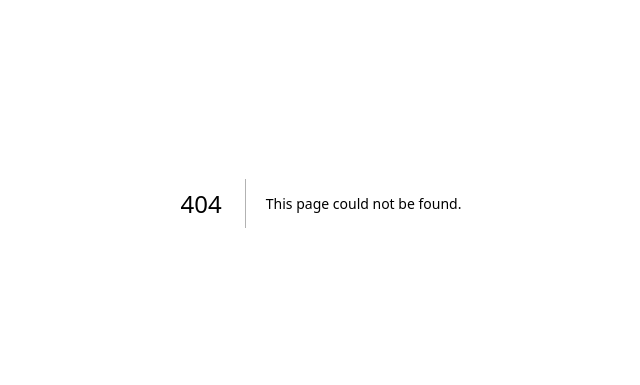
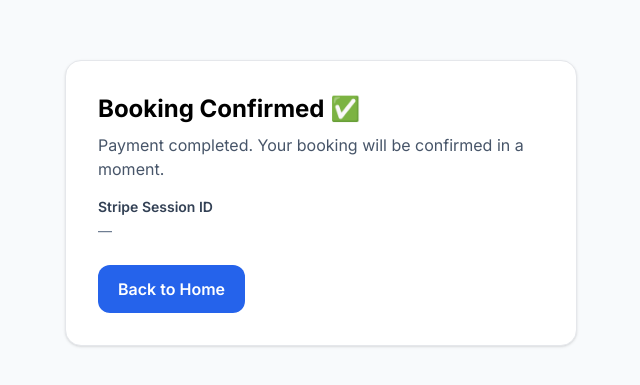
Before and after one commit to Kanaan7/CharterGTA, a Next.js app in the folder gta-boat-charter/: page /booking-success in a window 1280 px wide. Before the commit this address had no page. Shown: the part 197-582 px from the top of the page, without its empty margins (319-959 px from the left). Built offline with nearby package versions, Linux system fonts and the light colour scheme.

Commit message:
Add BookingCancelledPage and BookingSuccessPage components; implement UI for booking status notifications

```diff
--- /dev/null
+++ b/gta-boat-charter/app/booking-cancelled/page.js
@@ -0,0 +1,19 @@
+"use client";
+
+export default function BookingCancelledPage() {
+  return (
+    <div className="min-h-screen bg-slate-50 flex items-center justify-center p-6">
+      <div className="bg-white border rounded-2xl shadow p-8 max-w-lg w-full">
+        <h1 className="text-2xl font-bold mb-2">Booking Cancelled</h1>
+        <p className="text-slate-600 mb-6">No worries — you weren’t charged.</p>
+
+        <a
+          href="/"
+          className="inline-block bg-blue-600 text-white px-5 py-3 rounded-xl font-semibold"
+        >
+          Back to Home
+        </a>
+      </div>
+    </div>
+  );
+}
--- /dev/null
+++ b/gta-boat-charter/app/booking-success/page.js
@@ -0,0 +1,31 @@
+"use client";
+
+import { useSearchParams } from "next/navigation";
+
+export default function BookingSuccessPage() {
+  const sp = useSearchParams();
+  const sessionId = sp.get("session_id");
+
+  return (
+    <div className="min-h-screen bg-slate-50 flex items-center justify-center p-6">
+      <div className="bg-white border rounded-2xl shadow p-8 max-w-lg w-full">
+        <h1 className="text-2xl font-bold mb-2">Booking Confirmed ✅</h1>
+        <p className="text-slate-600 mb-4">
+          Payment completed. Your booking will be confirmed in a moment.
+        </p>
+
+        <div className="text-sm text-slate-500 break-all">
+          <div className="font-semibold text-slate-700 mb-1">Stripe Session ID</div>
+          {sessionId || "—"}
+        </div>
+
+        <a
+          href="/"
+          className="mt-6 inline-block bg-blue-600 text-white px-5 py-3 rounded-xl font-semibold"
+        >
+          Back to Home
+        </a>
+      </div>
+    </div>
+  );
+}
```
